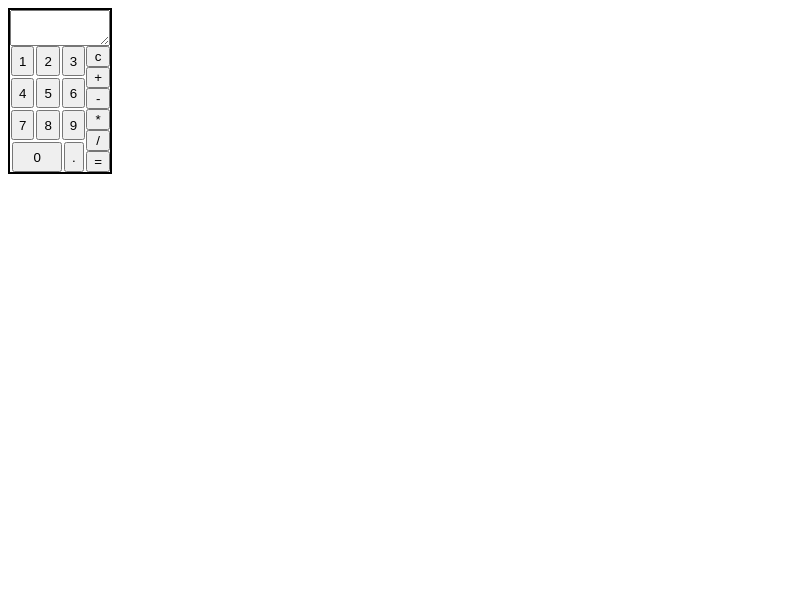
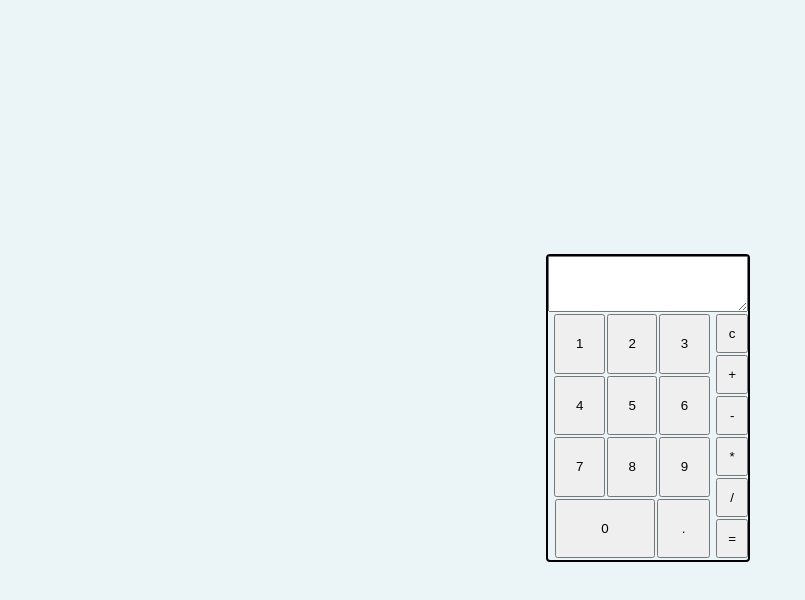
Before and after one commit to Element0101/calculator, a plain HTML site: page index.html in a window 1280 px wide. Shown: the whole page, without its empty margins (0-805 px from the left). Drawn offline with Linux system fonts and the light colour scheme.

Commit message:
Imporve style and dementions

```diff
--- a/index.html
+++ b/index.html
@@ -7,6 +7,8 @@
         <script src="script.js" defer></script>
     </head>
     <body>
+        <div class="page">
         <div class="container"></div>
+        </div>
     </body>
 </html>
--- a/script.js
+++ b/script.js
@@ -62,8 +62,7 @@ for (let i = 1; i < 10; i++) {
     const digitButton = document.createElement("button");
     digitButton.classList.add("digits");
     digitButton.textContent = i;
-    //digitButton.style.width = "max-content";
-    //digitButton.style.height = "max-content";
+    digitButton.style.width = "30%";
     digitDiv.appendChild(digitButton);
 }
 
@@ -71,12 +70,13 @@ for (let i = 1; i < 10; i++) {
 const zeroButton = document.createElement("button");
 zeroButton.textContent = 0;
 digitDiv.appendChild(zeroButton);
-zeroButton.style.paddingLeft = "25%";
-zeroButton.style.paddingRight = "25%";
+zeroButton.style.width = "60%";
+
 
 // Comma button
 const comma = document.createElement("button");
 comma.textContent = ".";
+comma.style.width = "31%";
 digitDiv.appendChild(comma);
 
 
@@ -85,7 +85,9 @@ for (let i = 0; i < operators.length; i++) {
     const operatorButton = document.createElement("button");
     operatorButton.classList.add("operators");
     operatorButton.textContent = operators[i];
-    //operatorButton.style.width = "max-content";
+    operatorButton.style.padding = "10px"
+    operatorButton.style.width = "100%";
+    operatorButton.style.height = "50%";
     operatorsDiv.appendChild(operatorButton);
 }
 
@@ -100,6 +102,12 @@ displayDiv.style.flexDirection = "column";
 buttons.style.display = "flex";
 digitDiv.style.justifyContent = "center";
 digitDiv.style.gap = "2px";
+digitDiv.style.marginBottom = "2px";
+operatorsDiv.style.marginBottom = "2px";
+operatorsDiv.style.gap = "2px";
+display.style.marginBottom = "2px";
+display.style.height = "50px";
+
 
 
 
--- a/style.css
+++ b/style.css
@@ -1,12 +1,23 @@
 body {
     height: 100%;
     width: 100%;
+    background-color: #EBF4F6;;
+}
+
+.page {
+    display: flex;
+    justify-content: center;
+    align-items: center;
+    width: 100vw;
+    height: 100vh;
 }
 
 .container {
     display: flex;
     flex-direction: column;
     border: black, 2px, solid;
-    width: 100px;
+    width: 200px;
+    height: auto;
+    border-radius: 4px;
 
 }
```
